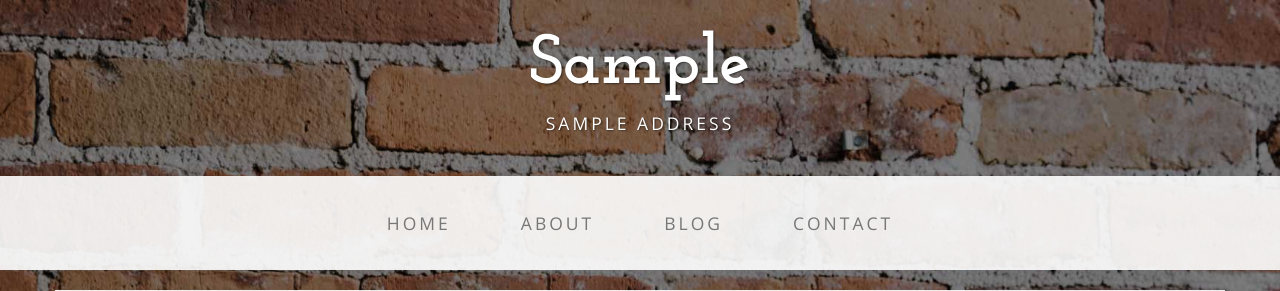
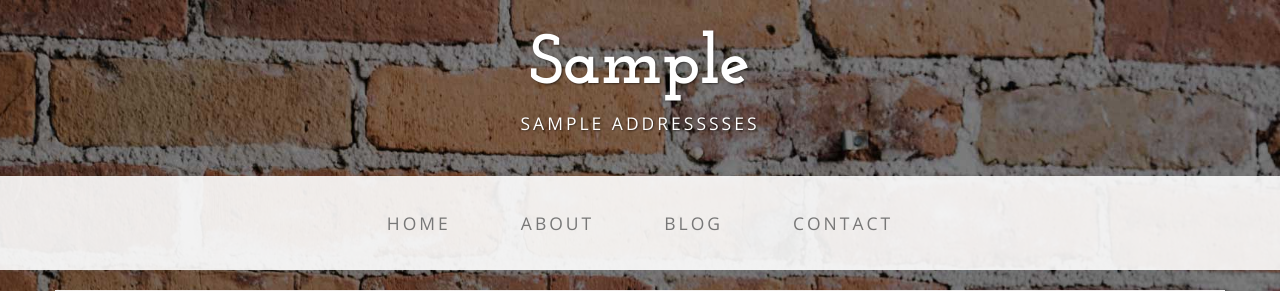
Before and after one commit to preethi-lal/Sample, a PHP site: page /about.php in a window 1280 px wide. Shown: the top 291 px of the page. Run offline with PHP 8.4, Linux system fonts and the light colour scheme; grey boxes labelled with a size stand in for pictures from a placeholder-image service; some libraries are stand-ins or nearby versions.

Commit message:
test for branch2

```diff
--- a/about.php
+++ b/about.php
@@ -33,7 +33,7 @@
 <body>
 
     <div class="brand">Sample</div>
-    <div class="address-bar">Sample Address</div>
+    <div class="address-bar">Sample Addresssses</div>
 
     <!-- Navigation -->
     <nav class="navbar navbar-default" role="navigation">
```
